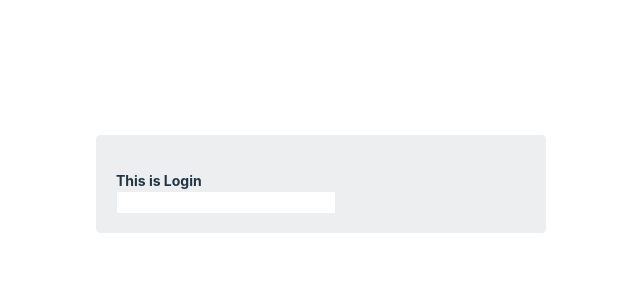
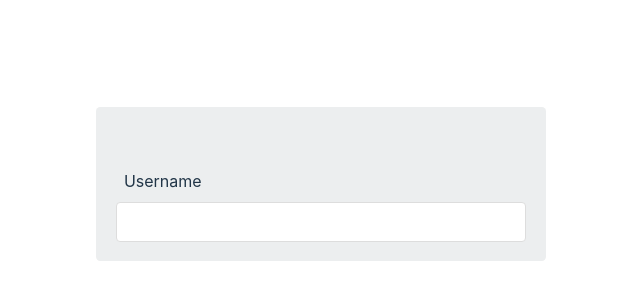
Before and after one commit to Moerning/moe-arv, a Vue app in the folder moe-arv/: page /auth/login in a window 1280 px wide. Shown: the part 216-516 px from the top of the page, without its empty margins (319-959 px from the left). Built offline with nearby package versions, Linux system fonts and the light colour scheme.

Commit message:
basic input default ui

```diff
--- a/moe-arv/src/components/common/input/BasicInput.vue
+++ b/moe-arv/src/components/common/input/BasicInput.vue
@@ -1,13 +1,25 @@
 <script setup lang="ts">
     const model = defineModel()
+    const props = defineProps<{
+      name:string,
+      label:string
+    }>()
 </script>
 
 <template>
-
-  <input v-model="model" />
+  <label :for="props.name">{{ props.label }}
+  </label>
+  <input v-model="model" :name="props.name"/>
 </template>
 <style scoped>
+label{
+  @apply block text-[1.14285714286rem] capitalize;
+  margin: 27px 86px 9px 8px;
+}
 input{
-    @apply border border-silver;
+    @apply border border-[#ddd] w-[410px] h-[40px] rounded-[4px] bg-[#fff];
+}
+input:focus {
+  @apply border border-white outline-slate-grey;
 }
 </style>
--- a/moe-arv/src/components/pages/auth/login/LoginIndex.vue
+++ b/moe-arv/src/components/pages/auth/login/LoginIndex.vue
@@ -1,6 +1,5 @@
 <template>
     <AuthFormBox>
-        <div class="font-bold">This is Login</div>
         <LoginForm />
     </AuthFormBox>
 </template>
--- a/moe-arv/src/components/pages/auth/login/partials/LoginForm.vue
+++ b/moe-arv/src/components/pages/auth/login/partials/LoginForm.vue
@@ -1,5 +1,5 @@
 <template>
-    <BasicInput v-model="name" name="username"/>
+    <BasicInput v-model="name" name="username" label="username"/>
 </template>
 <script setup lang="ts">
 import BasicInput from '@/components/common/input/BasicInput.vue';
--- a/moe-arv/tailwind.config.js
+++ b/moe-arv/tailwind.config.js
@@ -17,6 +17,9 @@ export default {
       },
       gunmetal:{
         DEFAULT:"#55595c"
+      },
+      slate:{
+        grey:"#818a91"
       }
     }
   },
```
